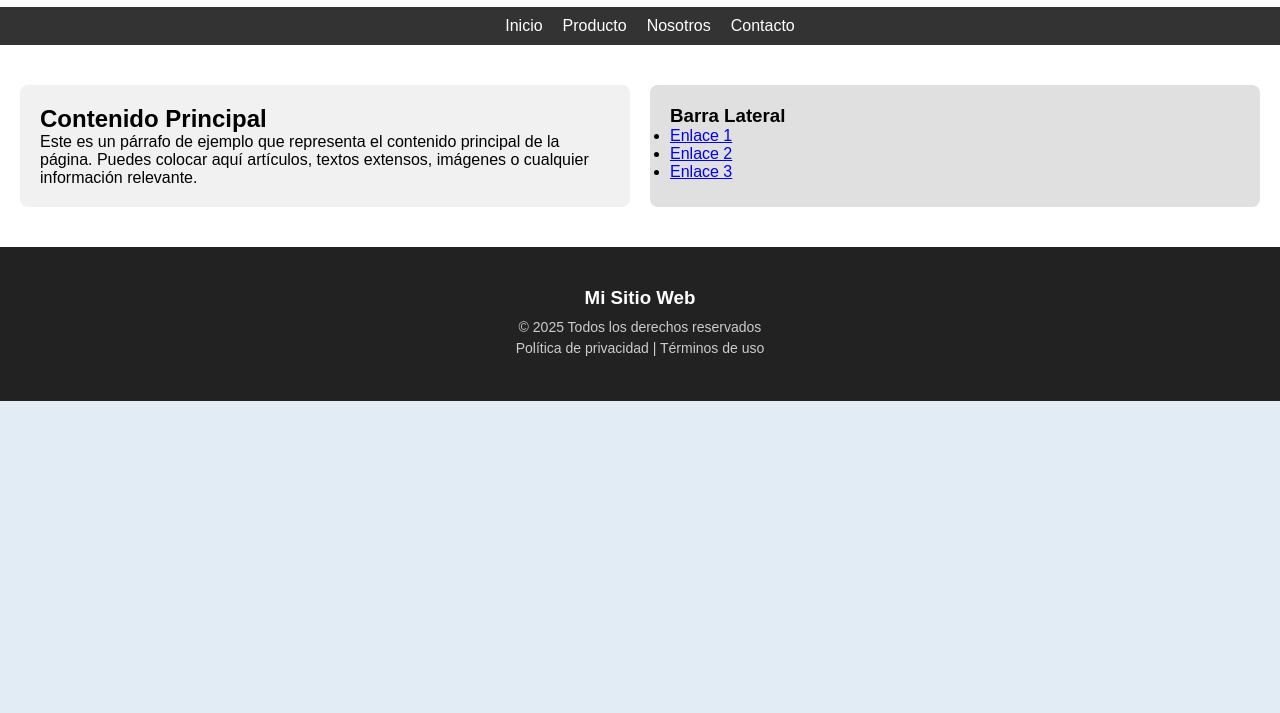
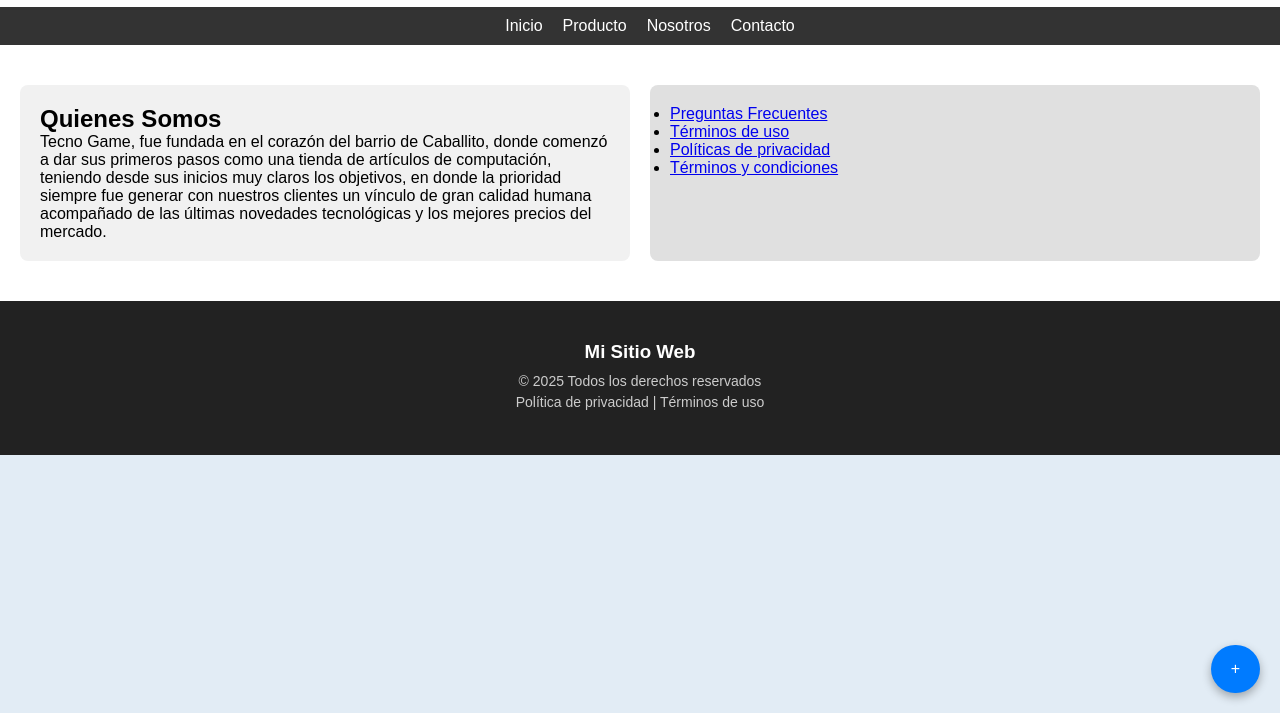
Before and after one commit to Matias-Savio/entrega, a plain HTML site: page sobre-nosotros.html in a window 1280 px wide. Shown: the part 87-800 px from the top of the page. Drawn offline with Linux system fonts and the light colour scheme.

Commit message:
segunda act

```diff
--- a/sobre-nosotros.html
+++ b/sobre-nosotros.html
@@ -7,6 +7,8 @@
     <link rel="stylesheet" href="./style.css" />
   </head>
   <body>
+    <button class="boton-flotante">+</button>
+
     <header>
       <div class="logo">
         <img
@@ -30,20 +32,24 @@
 
     <main class="parrafo">
       <div class="contenido">
-        <h2>Contenido Principal</h2>
+        <h2>Quienes Somos</h2>
         <p>
-          Este es un párrafo de ejemplo que representa el contenido principal de
-          la página. Puedes colocar aquí artículos, textos extensos, imágenes o
-          cualquier información relevante.
+          Tecno Game, fue fundada en el corazón del barrio de Caballito, donde
+          comenzó a dar sus primeros pasos como una tienda de artículos de
+          computación, teniendo desde sus inicios muy claros los objetivos, en
+          donde la prioridad siempre fue generar con nuestros clientes un
+          vínculo de gran calidad humana acompañado de las últimas novedades
+          tecnológicas y los mejores precios del mercado.
         </p>
       </div>
 
       <aside class="sidebar">
-        <h3>Barra Lateral</h3>
+        <h3></h3>
         <ul>
-          <li><a href="#">Enlace 1</a></li>
-          <li><a href="#">Enlace 2</a></li>
-          <li><a href="#">Enlace 3</a></li>
+          <li><a href="#">Preguntas Frecuentes</a></li>
+          <li><a href="#">Términos de uso</a></li>
+          <li><a href="#">Políticas de privacidad</a></li>
+          <li><a href="#">Términos y condiciones</a></li>
         </ul>
       </aside>
     </main>
--- a/style.css
+++ b/style.css
@@ -303,7 +303,27 @@ select {
 .btn-finalizar:hover {
   background-color: #218838;
 }
-@media (max-widht: 600px) {
+
+.boton-flotante {
+  position: fixed;
+  bottom: 20px;
+  right: 20px;
+  background-color: #007bff;
+  color: white;
+  padding: 15px 20px;
+  border: none;
+  border-radius: 50px;
+  font-size: 16px;
+  cursor: pointer;
+  box-shadow: 0 4px 10px rgba(0, 0, 0, 0.3);
+  z-index: 1000;
+  transition: background-color 0.3s ease;
+}
+
+.boton-flotante:hover {
+  background-color: #0056b3;
+}
+@media (max-widht: 768px) {
   .main .parrafo {
     grid-template-columns: 1fr; /* En pantallas pequeñas, una sola columna */
   }
```
Also changed, not shown: carrito.html (+6 -1 lines), index.html (+2 -0 lines), producto-dos.html (+2 -0 lines), producto-uno.html (+2 -0 lines).
